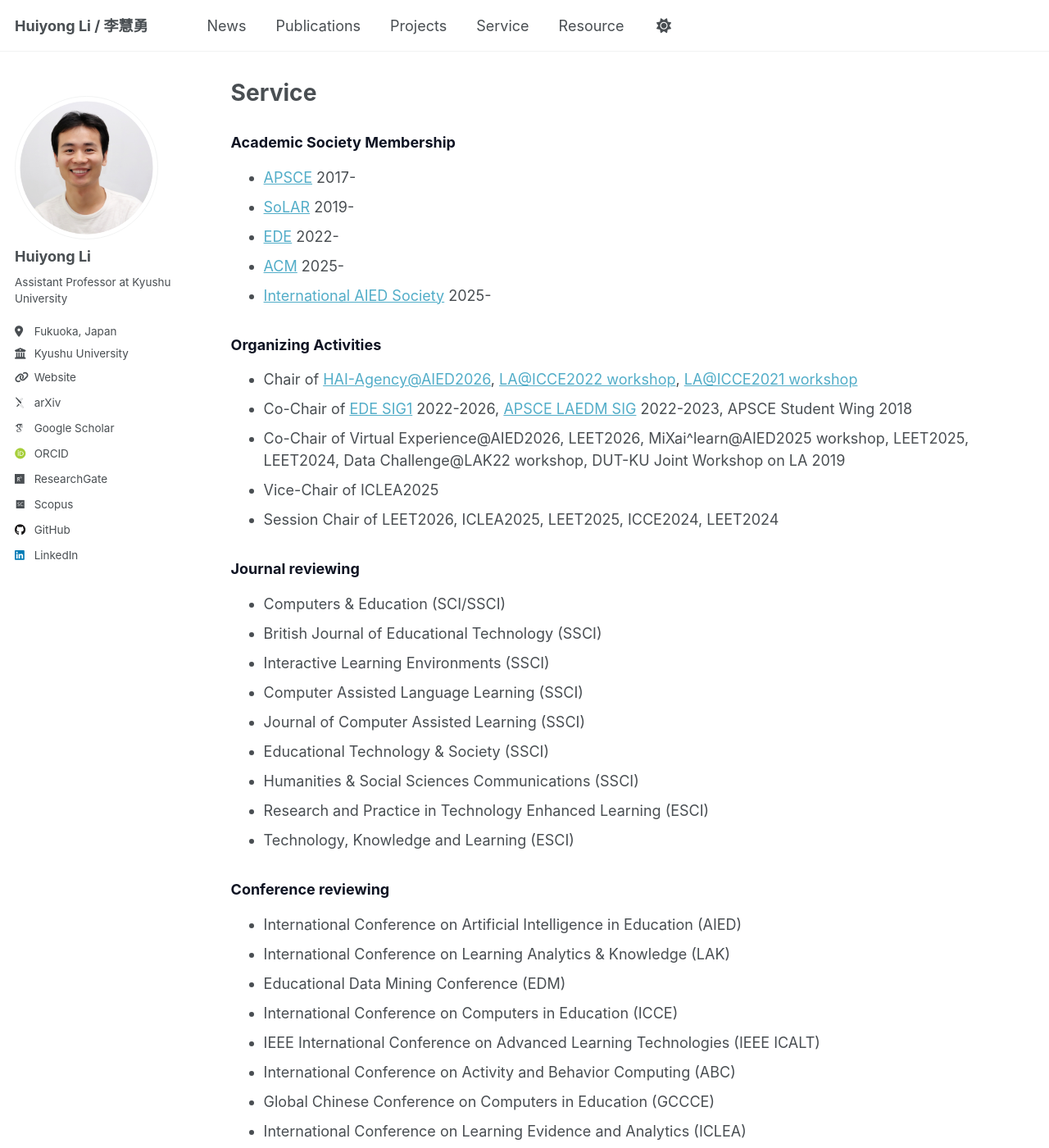
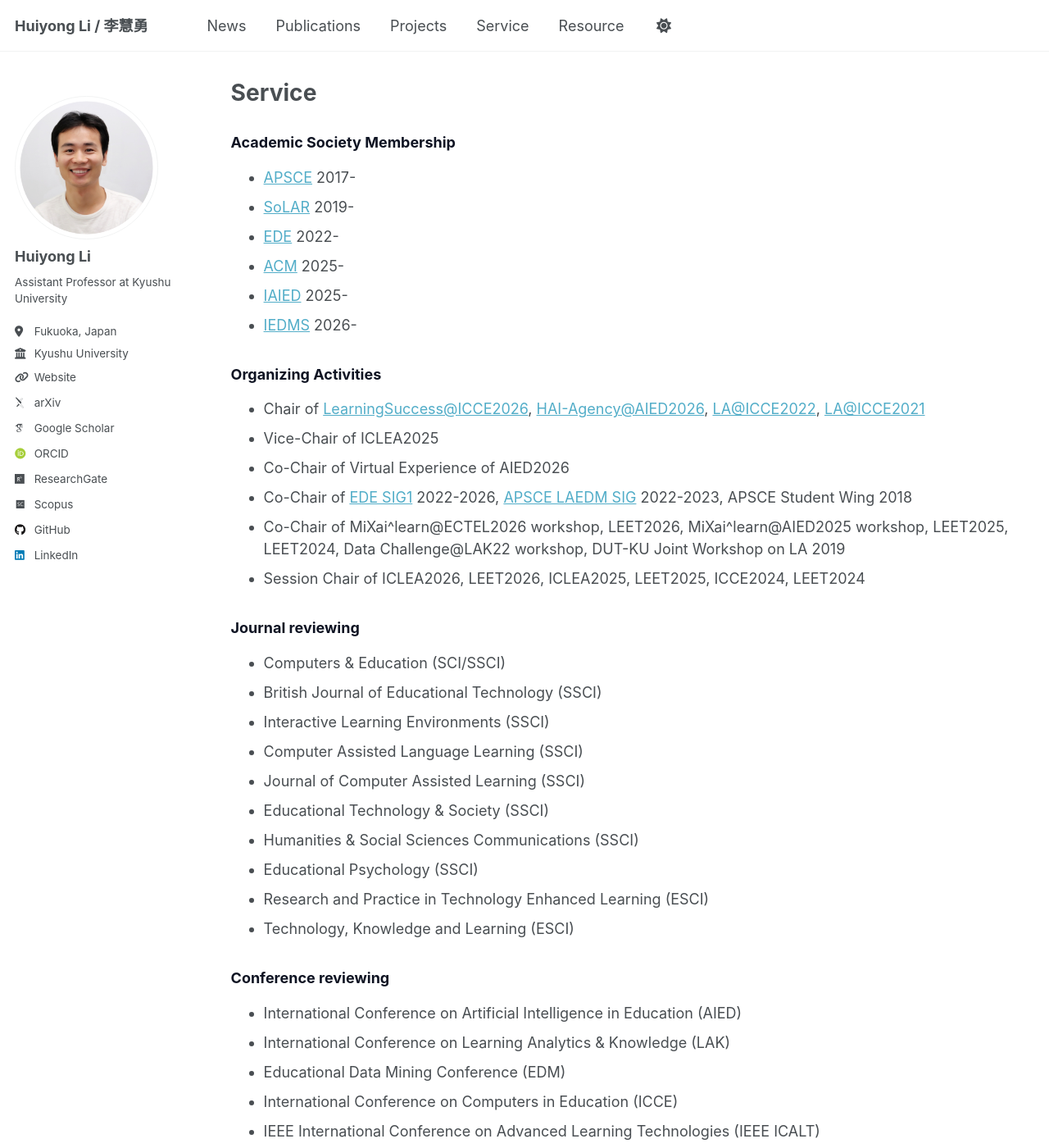
Before and after one commit to li-huiyong/li-huiyong.github.io, a Jekyll site: the page built from _pages/service.md, in a window 1280 px wide and 1400 px high. Shown: the whole window at 82% size. Built offline with Jekyll 4.4.1, drawn with Linux system fonts in a browser that asks for light colours; some web fonts are replaced.

Commit message:
add IEDMS, workshop chairs, Educ Psychol review

```diff
--- a/_pages/service.md
+++ b/_pages/service.md
@@ -14,15 +14,17 @@ author_profile: true
 * [SoLAR](https://www.solaresearch.org/){:target="_blank"} 2019-
 * [EDE](https://ederc.jp/english/){:target="_blank"} 2022-
 * [ACM](https://www.acm.org/){:target="_blank"} 2025-
-* [International AIED Society](https://iaied.org/){:target="_blank"} 2025-
+* [IAIED](https://iaied.org/){:target="_blank"} 2025-
+* [IEDMS](https://educationaldatamining.org/){:target="_blank"} 2026-
 
 ### <span style="color: #0f1423; ">Organizing Activities</span>
 
-* Chair of [HAI-Agency@AIED2026](https://open-aied.github.io/HAI-Agency/){:target="_blank"}, [LA@ICCE2022 workshop](https://sites.google.com/view/teel-workshop/icce/laicce2022){:target="_blank"}, [LA@ICCE2021 workshop](https://sites.google.com/view/teel-workshop/icce/laicce2021){:target="_blank"}
+* Chair of [LearningSuccess@ICCE2026](https://yinlabkyudai.github.io/learning-success/){:target="_blank"}, [HAI-Agency@AIED2026](https://open-aied.github.io/HAI-Agency/){:target="_blank"}, [LA@ICCE2022](https://sites.google.com/view/teel-workshop/icce/laicce2022){:target="_blank"}, [LA@ICCE2021](https://sites.google.com/view/teel-workshop/icce/laicce2021){:target="_blank"}
+* Vice-Chair of ICLEA2025
+* Co-Chair of Virtual Experience of AIED2026
 * Co-Chair of [EDE SIG1](https://ederc.jp/english/){:target="_blank"} 2022-2026, [APSCE LAEDM SIG](https://apsce.net/groups/sig-10-learning-analytics-and-educational-data-mining-laedm){:target="_blank"} 2022-2023, APSCE Student Wing 2018
-* Co-Chair of Virtual Experience@AIED2026, LEET2026, MiXai^learn@AIED2025 workshop, LEET2025, LEET2024, Data Challenge@LAK22 workshop, DUT-KU Joint Workshop on LA 2019
-* Vice-Chair of ICLEA2025
-* Session Chair of LEET2026, ICLEA2025, LEET2025, ICCE2024, LEET2024
+* Co-Chair of MiXai^learn@ECTEL2026 workshop, LEET2026, MiXai^learn@AIED2025 workshop, LEET2025, LEET2024, Data Challenge@LAK22 workshop, DUT-KU Joint Workshop on LA 2019
+* Session Chair of ICLEA2026, LEET2026, ICLEA2025, LEET2025, ICCE2024, LEET2024
 
 ### <span style="color: #0f1423; ">Journal reviewing</span>
 
@@ -33,6 +35,7 @@ author_profile: true
 * Journal of Computer Assisted Learning (SSCI)
 * Educational Technology & Society (SSCI)
 * Humanities & Social Sciences Communications (SSCI)
+* Educational Psychology (SSCI)
 * Research and Practice in Technology Enhanced Learning (ESCI)
 * Technology, Knowledge and Learning (ESCI)
 
```
